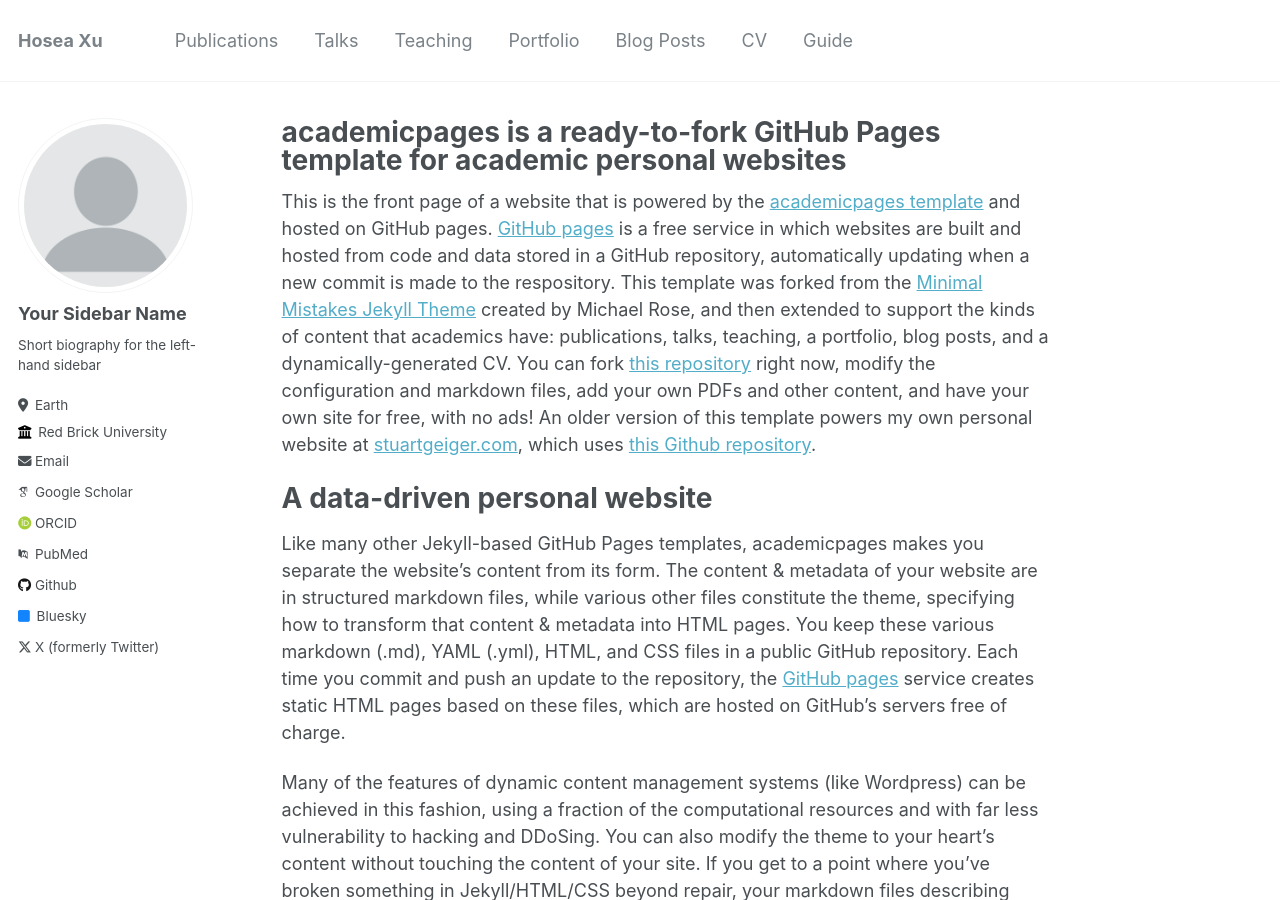
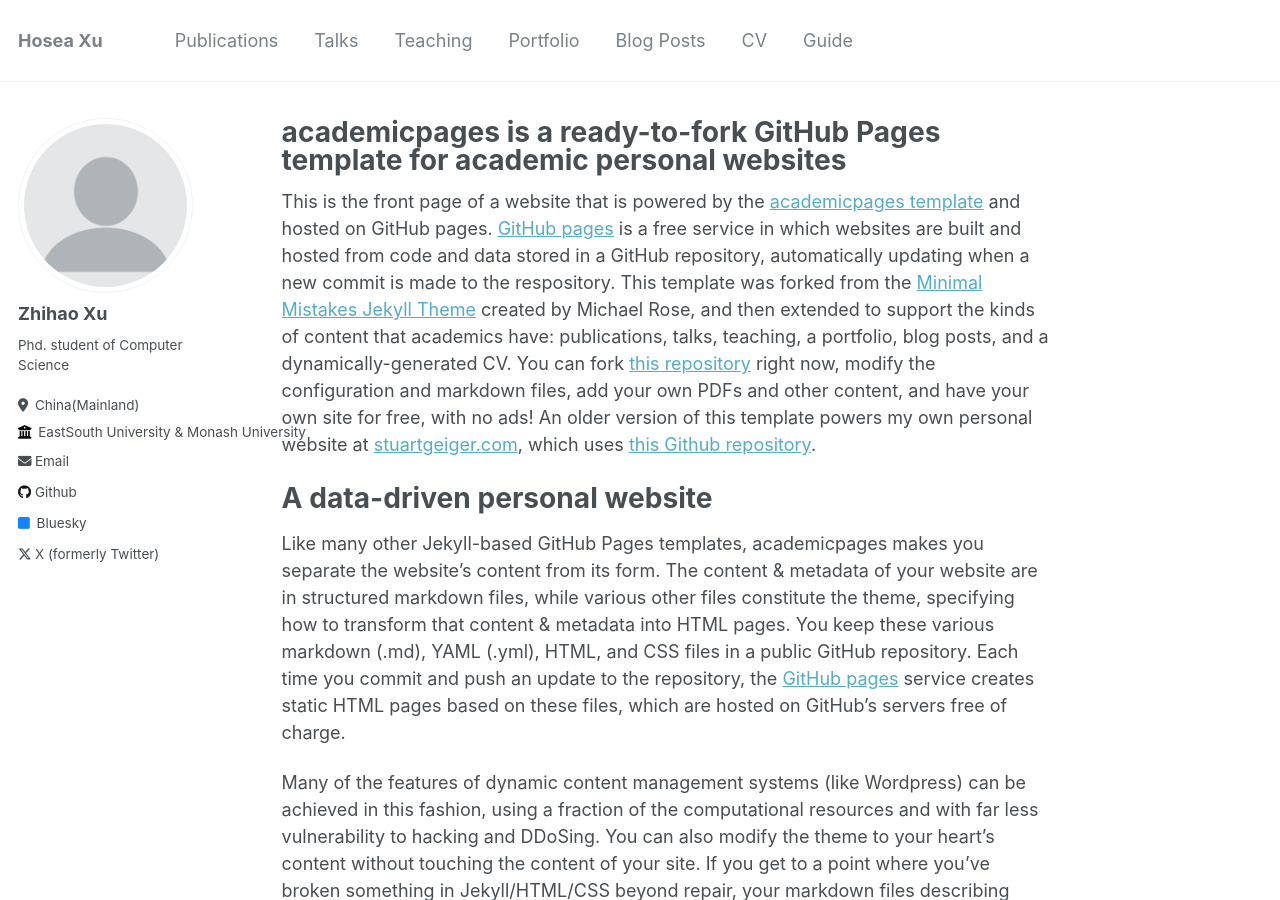
Before and after one commit to cemery123/cemery123.github.io, a Jekyll site: the page built from _pages/about.md, in a window 1280 px wide and 900 px high. Built offline with Jekyll 4.4.1, drawn with Linux system fonts in a browser that asks for light colours; some web fonts are replaced.

Commit message:
Update _config.yml

```diff
--- a/_config.yml
+++ b/_config.yml
@@ -22,32 +22,32 @@
 author:
   # Biographic information
   avatar           : "profile.png"
-  name             : "Your Sidebar Name"
+  name             : "Zhihao Xu"
   pronouns         : # example: "she/her"
-  bio              : "Short biography for the left-hand sidebar"
-  location         : "Earth"
-  employer         : "Red Brick University"
+  bio              : "Phd. student of Computer Science"
+  location         : "China(Mainland)"
+  employer         : "EastSouth University & Monash University"
   uri              : # URL
-  email            : "none@example.org"
+  email            : "Cemery@dlmu.edu.cn"
 
   # Academic websites
   arxiv            : # URL - Update with the correct link to your profile
-  googlescholar    : "https://scholar.google.com/citations?user=PS_CX0AAAAAJ"
+  #googlescholar    : "https://scholar.google.com/citations?user=PS_CX0AAAAAJ"
   impactstory      : # URL
-  orcid            : "http://orcid.org/yourorcidurl"
-  pubmed           : "https://www.ncbi.nlm.nih.gov/pubmed/?term=john+snow"
+  #orcid            : "http://orcid.org/yourorcidurl"
+  #pubmed           : "https://www.ncbi.nlm.nih.gov/pubmed/?term=john+snow"
   researchgate     : # URL
 
   # Repositories and software development
   bitbucket        : # Username - Update with your username on the site
   codepen          : # Username
   dribbble         : # Username
-  github           : "academicpages"
+  github           : "cemery123"
   kaggle           : # Username
   stackoverflow    : # User number or user number and name (i.e., use "1" or "1/jeff-atwood")
 
   # Social media
-  bluesky          : "bsky.app" # Replace this with you Bluesky username
+  bluesky          : "" # Replace this with you Bluesky username
   facebook         : # Username
   flickr           : # Username
   foursquare       : # Username
@@ -64,7 +64,7 @@
   steam            : # Username
   telegram         : # URL
   tumblr           : # Username
-  twitter          : "UniofOxford"  # Replace this with your X / Twitter handle
+  twitter          : ""  # Replace this with your X / Twitter handle
   vine             : # Username
   weibo            : # Username
   wikipedia        : # Username
```
